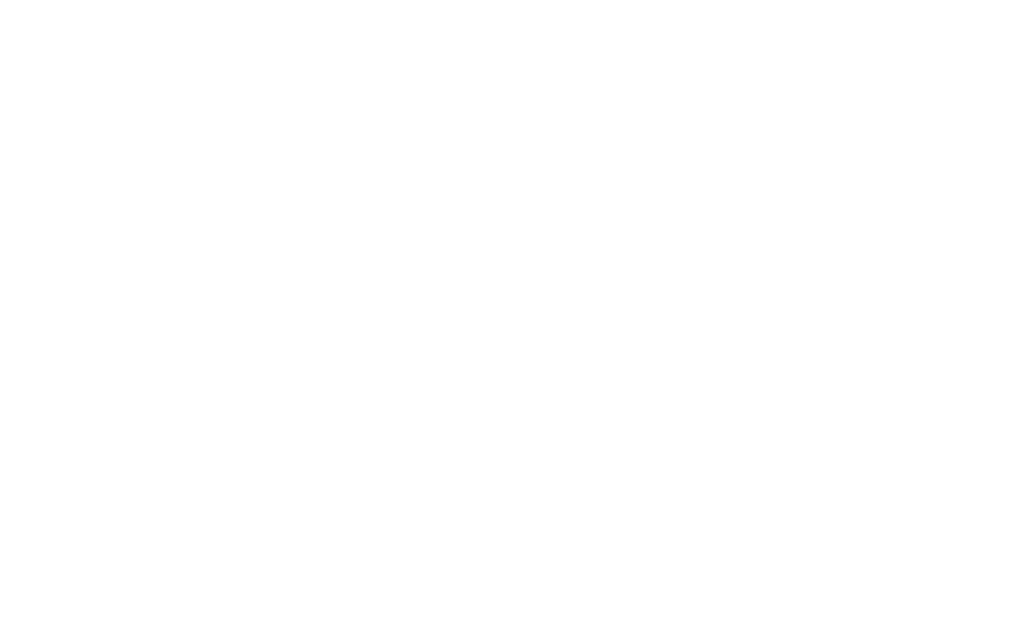
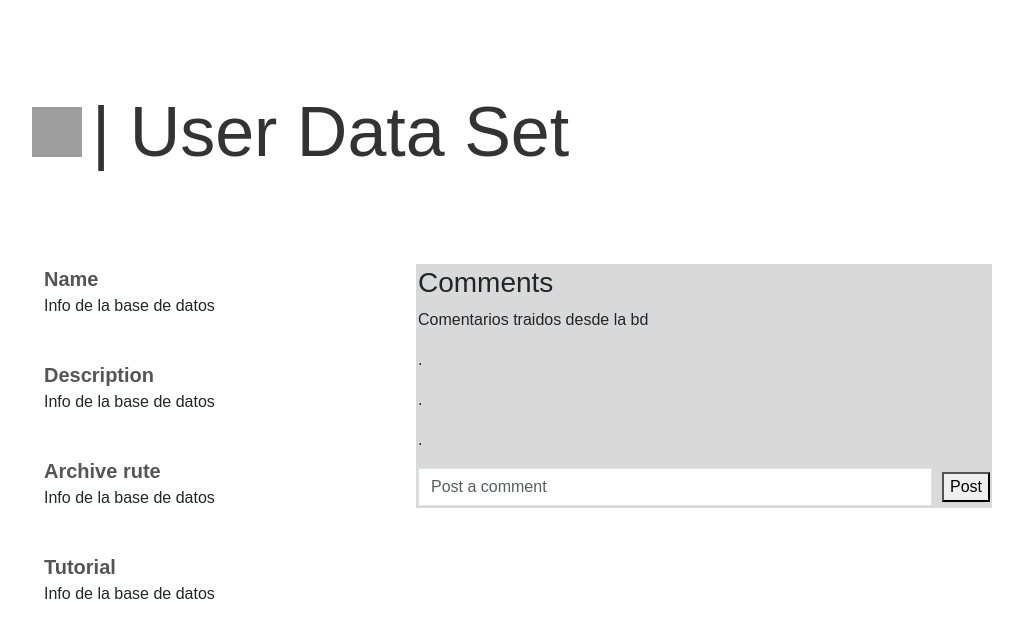
Before and after one commit to JM-Granados/Proyecto1_TeamMeli, a React (Vite) app in the folder frontend/client/: page /UserDataset in a window 1280 px wide. Before the commit this address had no page. Shown: the top 638 px of the page, without its empty margins (128-1151 px from the left). Built offline with nearby package versions, Linux system fonts and the light colour scheme; grey boxes are pictures that could not be loaded.

Commit message:
Ventanas concluidas
A excepcion de las que traen gran cantidad de informacion de la base

```diff
--- a/frontend/client/src/Pages/App.jsx
+++ b/frontend/client/src/Pages/App.jsx
@@ -35,6 +35,9 @@ function App() {
         <Route path='/Dm' element={<Dm />}></Route>
         <Route path='/Home' element={<Home />}></Route>
         <Route path='/LikedDown' element={<LikedDown />}></Route>
+        <Route path='/MyDataSetInfo' element={<MyDataSetInfo />}></Route>
+        <Route path='/Clone' element={<Clone />}></Route>
+        <Route path='/UserDataset' element={<UserDataset />}></Route>
       </Routes>
     </BrowserRouter>
   )
--- /dev/null
+++ b/frontend/client/src/Pages/Clone.css
@@ -0,0 +1,71 @@
+
+/* Estilos para el contenedor principal */
+.Clone {
+    font-family: Arial, sans-serif;
+    max-width: 1000px;
+    margin: 0 auto;
+    padding: 20px;
+  }
+
+  /* Estilos para el encabezado */
+  .Clone header {
+    margin-bottom: 30px;
+    margin-top: 70px;
+  }
+
+  .header-content {
+    display: flex;
+    align-items: center;
+  }
+
+  .Clone h1 {
+    font-size: 70px;
+    color: #333;
+    margin: 0; /* Elimina el margen predeterminado */
+  }
+
+  .Clone img {
+    width: 50px;
+    height: 50px;
+    margin-right: 10px;
+  }
+
+
+/* Estilos para las etiquetas de información */
+
+/*Con esto lo pongo a la par, importante usar aside*/
+.infodataset{
+    float: left;
+    width: 40%;
+}
+
+aside{
+    float: left;
+    width: 60%;
+    margin-top: 60px;
+    border: 2px solid #d9d9d9;
+    background-color: #d9d9d9;
+}
+
+/*Configura las etiquetas de informacion*/
+.infodataset ul {
+    list-style: none;
+    padding: 0;
+    margin-top: 60px;
+}
+
+.infodataset li {
+    margin-bottom: 42px;
+}
+
+.infodataset span {
+    font-weight: bold;
+    font-size: 20px;
+    color: #555;
+}
+
+
+
+.clearfix{
+    clear:both
+}
--- a/frontend/client/src/Pages/Clone.jsx
+++ b/frontend/client/src/Pages/Clone.jsx
@@ -2,12 +2,56 @@ import { useState } from 'react';
 import { Link } from 'react-router-dom';
 import axios from 'axios';
 import { useNavigate } from 'react-router-dom';
+import './Clone.css'
 
 function Clone() {
     return (
-        <div>
-            hola
-        </div>
+        <div className="Clone">
+            <header>
+                <div className="header-content">
+                    <img src="ruta-de-tu-imagen.jpg" alt="" />
+                    <h1>| My Cloned Data Set</h1>
+                </div>
+            </header>
+        <section className="infodataset">
+            <ul>
+                <li>
+                    <div className="container">
+                        <input
+                            type="text"
+                            placeholder="Name of your cloned dataset"
+                            autoComplete="off"
+                            name="datasetName"
+                            className="form-control rounded-0"/>
+                    </div>
+                </li>
+                <li>
+                    <div className="container">
+                        <span>Description</span>
+                        <p>Info de la base de datos</p>
+                    </div>
+                </li>
+                <li>
+                    <div className="container">
+                        <span>Archive rute</span>
+                        <p>Info de la base de datos</p>
+                    </div>
+                </li>
+                <li>
+                    <div className="container">
+                        <span>Tutorial</span>
+                        <p>Info de la base de datos</p>
+                    </div>
+                </li>
+            </ul>
+
+            <div className="saveButton">
+                <button /*onClick={handleCreate}*/>Save</button>
+            </div>
+
+        </section>
+
+    </div>
     )
 }
 
--- /dev/null
+++ b/frontend/client/src/Pages/MyDataSetInfo.css
@@ -0,0 +1,82 @@
+
+/* Estilos para el contenedor principal */
+.UserDataset {
+    font-family: Arial, sans-serif;
+    max-width: 1000px;
+    margin: 0 auto;
+    padding: 20px;
+  }
+
+  /* Estilos para el encabezado */
+  .UserDataset header {
+    margin-bottom: 30px;
+    margin-top: 70px;
+  }
+
+  .header-content {
+    display: flex;
+    align-items: center;
+  }
+
+  .UserDataset h1 {
+    font-size: 70px;
+    color: #333;
+    margin: 0; /* Elimina el margen predeterminado */
+  }
+
+  .UserDataset img {
+    width: 50px;
+    height: 50px;
+    margin-right: 10px;
+  }
+
+
+/* Estilos para las etiquetas de información */
+
+/*Con esto lo pongo a la par, importante usar aside*/
+.infodataset{
+    float: left;
+    width: 40%;
+}
+
+aside{
+    float: left;
+    width: 60%;
+    margin-top: 60px;
+    border: 2px solid #d9d9d9;
+    background-color: #d9d9d9;
+}
+
+.commentPost {
+  display: flex;
+  align-items: center;
+}
+
+.commentPost input {
+  flex: 1;
+  margin-right: 10px;
+}
+
+
+/*Configura las etiquetas de informacion*/
+.infodataset ul {
+    list-style: none;
+    padding: 0;
+    margin-top: 60px;
+}
+
+.infodataset li {
+    margin-bottom: 42px;
+}
+
+.infodataset span {
+    font-weight: bold;
+    font-size: 20px;
+    color: #555;
+}
+
+
+
+.clearfix{
+    clear:both
+}
--- a/frontend/client/src/Pages/MyDataSetInfo.jsx
+++ b/frontend/client/src/Pages/MyDataSetInfo.jsx
@@ -2,13 +2,54 @@ import { useState } from 'react';
 import { Link } from 'react-router-dom';
 import axios from 'axios';
 import { useNavigate } from 'react-router-dom';
+import './MyDataSetInfo.css';
 
 function MyDataSetInfo() {
-    return (
-        <div>
-            hola
+  return (
+    <div className="MyDataSetInfo">
+        <header>
+            <div className="header-content">
+                <img src="ruta-de-tu-imagen.jpg" alt="" />
+                <h1>| My Data Set</h1>
+            </div>
+        </header>
+    <section className="infodataset">
+        <ul>
+            <li>
+                <div className="container">
+                    <span>Name</span>
+                    <p>Info de la base de datos</p>
+                </div>
+            </li>
+            <li>
+                <div className="container">
+                    <span>Description</span>
+                    <p>Info de la base de datos</p>
+                </div>
+            </li>
+            <li>
+                <div className="container">
+                    <span>Archive rute</span>
+                    <p>Info de la base de datos</p>
+                </div>
+            </li>
+            <li>
+                <div className="container">
+                    <span>Tutorial</span>
+                    <p>Info de la base de datos</p>
+                </div>
+            </li>
+        </ul>
+        <div className="cloneButton">
+        <button /*onClick={handleCreate}*/>Clone</button>
         </div>
-    )
+    </section>
+    <aside className="comments">
+        <h3>Comments</h3>
+        <p>Comentarios traidos desde la bd</p>
+        </aside>
+    </div>
+  );
 }
 
 export default MyDataSetInfo;
--- a/frontend/client/src/Pages/UserDataset.jsx
+++ b/frontend/client/src/Pages/UserDataset.jsx
@@ -5,9 +5,62 @@ import { useNavigate } from 'react-router-dom';
 
 function UserDataset() {
     return (
-        <div>
-            hola
-        </div>
+    <div className="UserDataset">
+        <header>
+            <div className="header-content">
+                <img src="ruta-de-tu-imagen.jpg" alt="" />
+                <h1>| User Data Set</h1>
+            </div>
+        </header>
+        <section className="infodataset">
+            <ul>
+                <li>
+                    <div className="container">
+                        <span>Name</span>
+                        <p>Info de la base de datos</p>
+                    </div>
+                </li>
+                <li>
+                    <div className="container">
+                        <span>Description</span>
+                        <p>Info de la base de datos</p>
+                    </div>
+                </li>
+                <li>
+                    <div className="container">
+                        <span>Archive rute</span>
+                        <p>Info de la base de datos</p>
+                    </div>
+                </li>
+                <li>
+                    <div className="container">
+                        <span>Tutorial</span>
+                        <p>Info de la base de datos</p>
+                    </div>
+                </li>
+            </ul>
+
+        </section>
+
+        <aside className="comments">
+            <h3>Comments</h3>
+            <p>Comentarios traidos desde la bd</p>
+            <p> .</p>
+            <p> .</p>
+            <p> .</p>
+            <div className='commentPost'>
+                <input
+                    type="text"
+                    placeholder="Post a comment"
+                    autoComplete="off"
+                    name="datasetName"
+                    className="form-control rounded-0"
+                />
+                <button /*onClick={handleCreate}*/>Post</button>
+            </div>
+        </aside>
+
+    </div>
     )
 }
 
```
